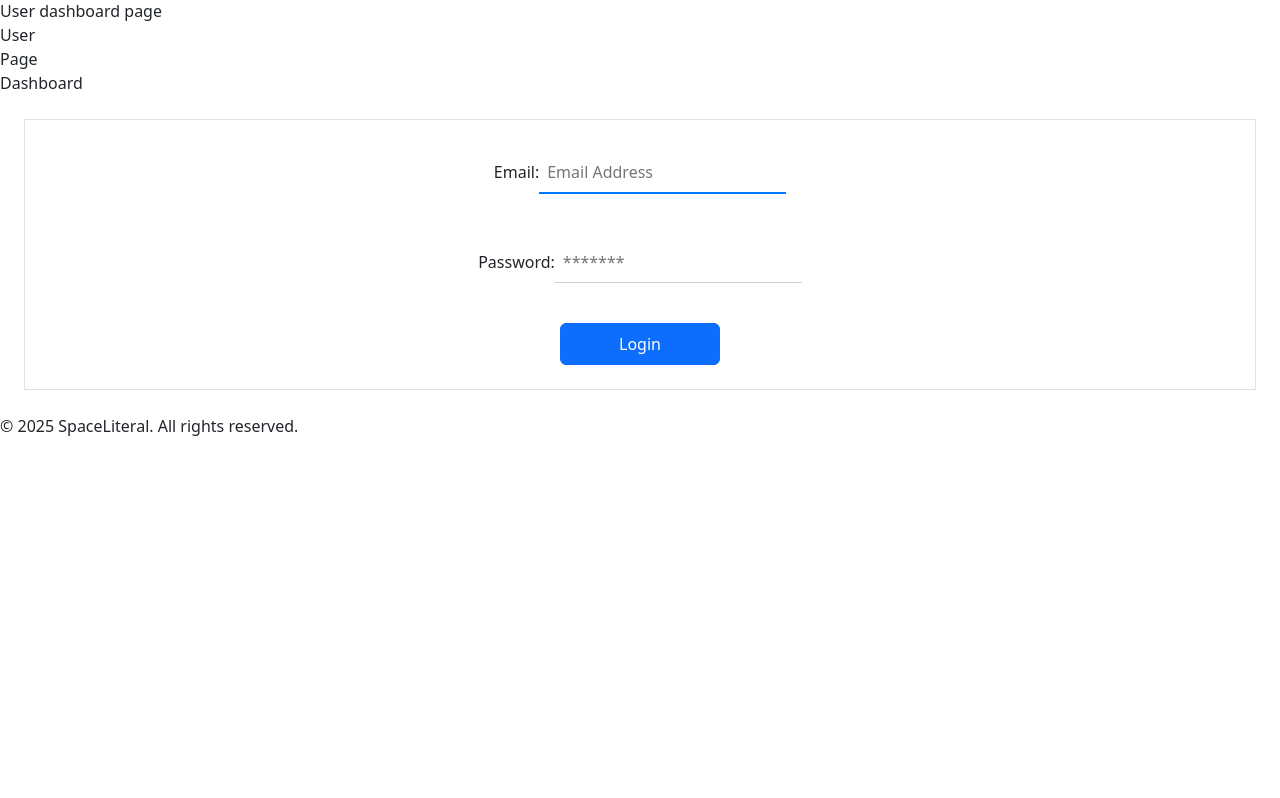
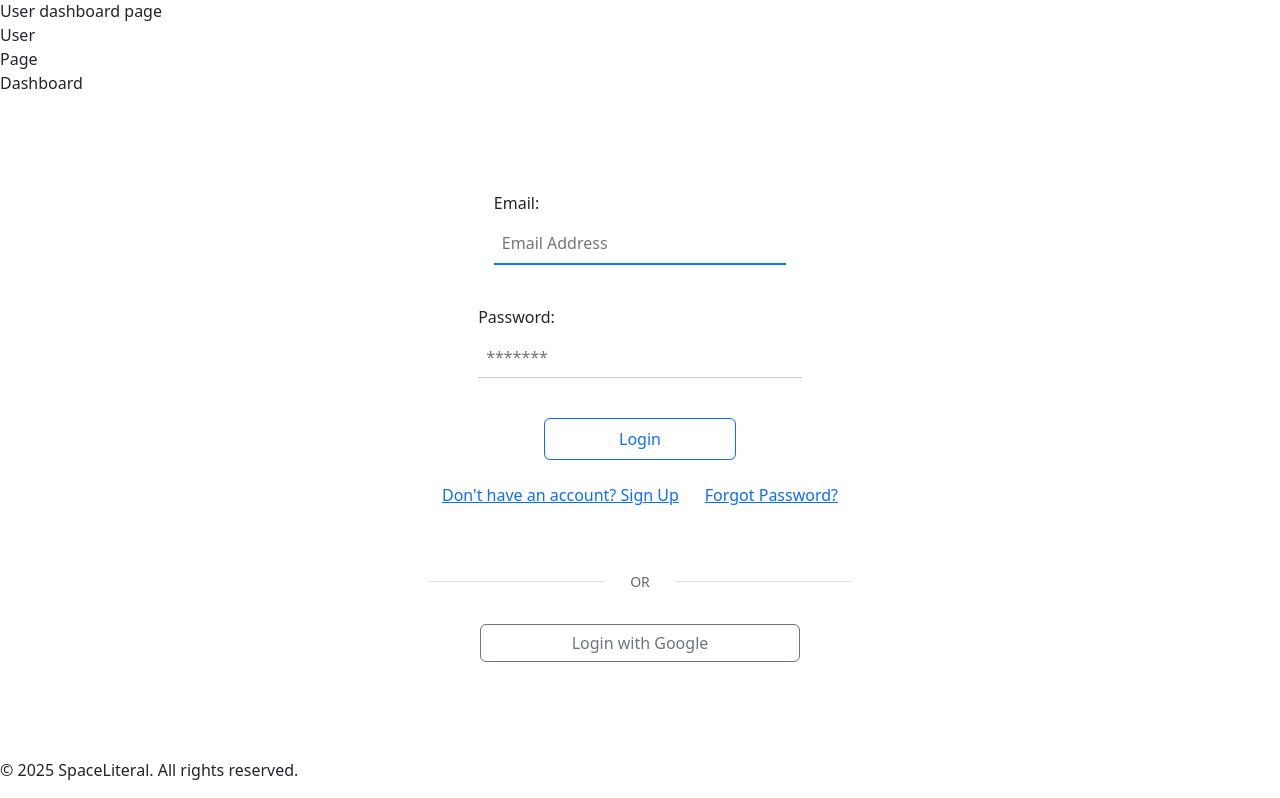
Before and after one commit to EmmaDeil/My_Space_Literal_Project, a React (Vite) app: page / in a window 1280 px wide. Shown: the part 521-1319 px from the top of the page. Before the commit the page ends 975 px from the top, so only its background shows below. Built offline with nearby package versions, Linux system fonts and the light colour scheme.

Commit message:
worked on some features on the login component

```diff
--- a/src/App.jsx
+++ b/src/App.jsx
@@ -15,6 +15,7 @@ import NotFound from "./pages/NotFound";
 import PageTitle from "./components/PageTitle";
 
 import React from "react";
+import InteractiveForm from "./pages/InteractiveForm";
 
 function App() {
   // const [isLoggedIn] = useState(false);
@@ -35,6 +36,7 @@ function App() {
         <Route path="*" element={<NotFound />} />
       </Routes>
       {!hideNavAndFooter && <Footer />}
+      {/* <InteractiveForm /> */}
     </>
   );
 }
--- a/src/forms/LoginForm.jsx
+++ b/src/forms/LoginForm.jsx
@@ -1,36 +1,83 @@
 import React from "react";
+import { useState } from "react";
+import { useNavigate } from "react-router-dom";
 
 const LoginForm = () => {
+  const [email, setEmail] = useState("");
+  const [password, setPassword] = useState("");
+  const navigate = useNavigate();
+
+  const handleEmailChange = (e) => {
+    setEmail(e.target.value);
+  };
+
+  const handlePasswordChange = (e) => {
+    setPassword(e.target.value);
+  };
+
+  const handleSubmit = (e) => {
+    e.preventDefault();
+    // Handle login logic here
+    alert(`Logging in as: ${email}`);
+    navigate("/dashboard");
+  };
+
   return (
     <div>
-      <div className="border p-4 m-4">
+      <div className="logbox">
         <form
           className="justify-content-center align-items-center d-flex flex-column gap-3"
           action=""
+          onSubmit={handleSubmit}
+          style={{ padding: "2rem" }}
         >
           <div className="mb-3">
-            <label htmlFor="email">Email:</label>
+            <label htmlFor="email" rules={[{ required: true, message: 'Please input your Email!' }]}>Email:</label>
             <input
               type="email"
               id="email"
               name="email"
               placeholder="Email Address"
               required
+              value={email}
+              onChange={handleEmailChange}
             />
           </div>
           <div className="mb-3">
-            <label htmlFor="password">Password:</label>
+            <label htmlFor="password" rules={[{ required: true, message: 'Please input your Password!' }]}>Password:</label>
             <input
               type="password"
               id="password"
               name="password"
+              value={password}
               placeholder="*******"
               required
+              onChange={handlePasswordChange}
             />
           </div>
-          <button type="submit" className="btn btn-primary" id="loginbtn">
+          <button
+            type="submit"
+            className="btn btn-outline-primary"
+            id="loginbtn"
+          >
             Login
           </button>
+          <div className="mb-3">
+            <a href="/signup" className="btn btn-link">
+              Don't have an account? Sign Up
+            </a>
+            <a href="/forgot-password" className="btn btn-link">
+              Forgot Password?
+            </a>
+          </div>
+          <div className="mb-3 or-divider" style={{ width: "100%", textAlign: "center" }}>
+            <span style={{ backgroundColor: "#fff", padding: "0 10px" }}>OR</span>
+          </div>
+          <div className="social-login d-flex gap-3">
+            <a href="/login/google" className="btn btn-outline-secondary" style={{width: "20rem"}}>
+              Login with Google
+            </a>
+          </div>
         </form>
       </div>
     </div>
--- a/src/index.css
+++ b/src/index.css
@@ -1,5 +1,16 @@
-#email, #password {
-   /* width: 100%; */
+.logbox {
+  display: flex;
+  justify-content: center;
+  align-items: center;
+  width: 100%;
+  margin: 2rem auto;
+  padding: 2rem;
+  background-color: #fff;
+}
+
+#email,
+#password {
+  width: 100%;
   padding: 8px;
   margin: 8px 0;
   box-sizing: border-box;
@@ -7,13 +18,14 @@
   border-bottom: 1px solid #ccc;
 }
 
-#email, #password:focus {
+#email,
+#password:focus {
   outline: none;
   border-bottom: 2px solid #007bff;
 }
 
 #loginbtn {
-   width: 10rem;
+  width: 12rem;
   padding: 0.5rem 2rem;
 }
 
@@ -21,3 +33,29 @@
   background-color: #0056b3;
   cursor: pointer;
 }
+
+.or-divider {
+  display: flex;
+  align-items: center;
+  text-align: center;
+  margin: 25px 0;
+  color: #666;
+  font-size: 14px;
+  font-weight: 500;
+}
+
+.or-divider::before,
+.or-divider::after {
+  content: "";
+  flex: 1;
+  height: 1px;
+  background: #ddd;
+}
+
+.or-divider::before {
+  margin-right: 15px;
+}
+
+.or-divider::after {
+  margin-left: 15px;
+}
--- /dev/null
+++ b/src/pages/InteractiveForm.jsx
@@ -0,0 +1,149 @@
+import React, {useState} from 'react';
+function InteractiveForm() {
+  const [formData, setFormData] = useState({
+    email: '',
+    message: '',
+    priority: 'normal'
+  });
+  const [eventLog, setEventLog] = useState([]);
+
+  // Log event details
+  const logEvent = (eventType, details, event) => {
+    const eventInfo = {
+      type: eventType,
+      timestamp: new Date().toLocaleTimeString(),
+      details: details,
+      target: event.target.tagName,
+      coordinates: event.clientX ? `(${event.clientX}, ${event.clientY})` : 'N/A'
+    };
+    setEventLog(prev => [eventInfo, ...prev.slice(0, 4)]); // Keep last 5 events
+  };
+
+  // Handle input changes with event logging
+  const handleInputChange = (fieldName, event) => {
+    const value = event.target.value;
+    setFormData(prev => ({ ...prev, [fieldName]: value }));
+
+    logEvent('Input Change', {
+      field: fieldName,
+      value: value,
+      keyPressed: event.nativeEvent.inputType
+    }, event);
+  };
+
+  // Handle form submission
+  const handleSubmit = (event) => {
+    event.preventDefault(); // Prevent page refresh
+
+    logEvent('Form Submit', {
+      formData: formData,
+      isValid: formData.email && formData.message
+    }, event);
+
+    if (formData.email && formData.message) {
+      alert(`Form submitted successfully!
+Email: ${formData.email}
+Message: ${formData.message}
+Priority: ${formData.priority}`);
+    } else {
+      alert('Please fill in all required fields!');
+    }
+  };
+
+  // Handle special key presses
+  const handleKeyDown = (fieldName, event) => {
+    if (event.key === 'Enter' && event.ctrlKey) {
+      event.preventDefault();
+      handleSubmit(event);
+    }
+
+    logEvent('Key Press', {
+      field: fieldName,
+      key: event.key,
+      ctrlKey: event.ctrlKey,
+      shiftKey: event.shiftKey
+    }, event);
+  };
+
+  return (
+    <div style={{ padding: '20px', maxWidth: '800px', margin: '0 auto' }}>
+      <h2>Interactive Form with Event Tracking</h2>
+
+      <form onSubmit={handleSubmit} style={{ marginBottom: '30px' }}>
+        <div style={{ marginBottom: '15px' }}>
+          <label style={{ display: 'block', marginBottom: '5px' }}>Email:</label>
+          <input
+            type="email"
+            value={formData.email}
+            onChange={(e) => handleInputChange('email', e)}
+            onKeyDown={(e) => handleKeyDown('email', e)}
+            placeholder="Enter your email"
+            style={{ width: '100%', padding: '8px', borderRadius: '4px' }}
+          />
+        </div>
+
+        <div style={{ marginBottom: '15px' }}>
+          <label style={{ display: 'block', marginBottom: '5px' }}>Message:</label>
+          <textarea
+            value={formData.message}
+            onChange={(e) => handleInputChange('message', e)}
+            onKeyDown={(e) => handleKeyDown('message', e)}
+            placeholder="Enter your message (Ctrl+Enter to submit)"
+            rows="4"
+            style={{ width: '100%', padding: '8px', borderRadius: '4px' }}
+          />
+        </div>
+
+        <div style={{ marginBottom: '15px' }}>
+          <label style={{ display: 'block', marginBottom: '5px' }}>Priority:</label>
+          <select
+            value={formData.priority}
+            onChange={(e) => handleInputChange('priority', e)}
+            style={{ padding: '8px', borderRadius: '4px' }}
+          >
+            <option value="low">Low</option>
+            <option value="normal">Normal</option>
+            <option value="high">High</option>
+          </select>
+        </div>
+
+        <button type="submit" style={{
+          backgroundColor: '#0090fc',
+          color: 'white',
+          padding: '10px 20px',
+          border: 'none',
+          borderRadius: '4px',
+          cursor: 'pointer'
+        }}>
+          Submit Form
+        </button>
+      </form>
+
+      {/* Event Log Display */}
+      <div style={{
+        border: '1px solid #ddd',
+        borderRadius: '8px',
+        padding: '15px',
+        backgroundColor: '#f9f9f9'
+      }}>
+        <h3>Event Log (Last 5 Events):</h3>
+        {eventLog.map((event, index) => (
+          <div key={index} style={{
+            padding: '8px',
+            margin: '5px 0',
+            backgroundColor: 'white',
+            borderRadius: '4px',
+            fontSize: '14px'
+          }}>
+            <strong>{event.timestamp}</strong> - {event.type}
+            <br />
+            Target: {event.target} | Coordinates: {event.coordinates}
+            <br />
+            Details: {JSON.stringify(event.details)}
+          </div>
+        ))}
+      </div>
+    </div>
+  );
+}
+export default InteractiveForm;
```
Lines whose indentation alone changed are shown as unchanged.
